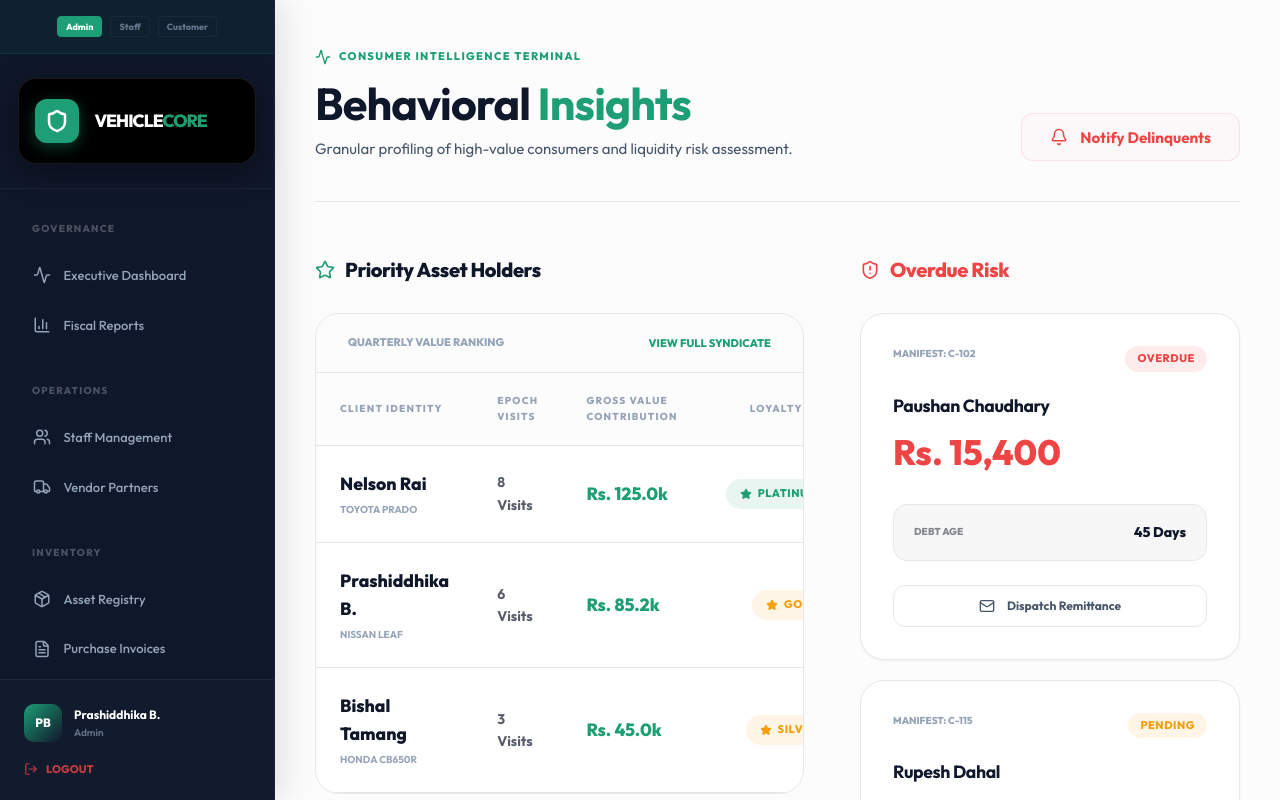
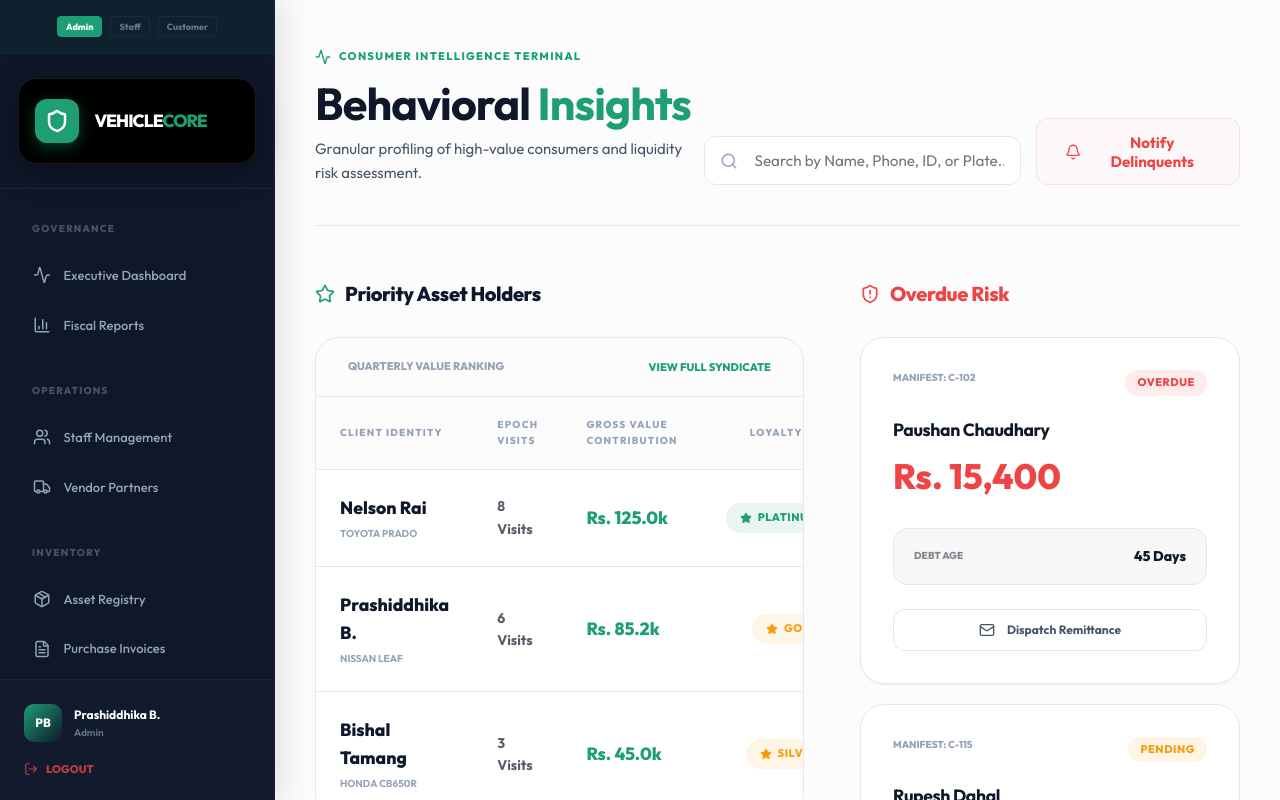
Before and after one commit to CodeJuggernaut15/SadhanSewa_CodeFun, a React (Vite) app in the folder frontend/: page /staff/customers in a window 1280 px wide. Shown: the top 800 px of the page. Built offline with nearby package versions, Linux system fonts and the light colour scheme.

Commit message:
Customer Intelligence: Staff can search customers and view behavioral insights

```diff
--- a/frontend/src/pages/CustomerInsights.jsx
+++ b/frontend/src/pages/CustomerInsights.jsx
@@ -1,7 +1,7 @@
 import React, { useState } from 'react';
 import {
   Users, TrendingUp, Star, Mail, ArrowRight, Activity,
-  ArrowUpRight, ShieldAlert, AlertCircle, CheckCircle, RefreshCcw, Bell
+  ArrowUpRight, ShieldAlert, AlertCircle, CheckCircle, RefreshCcw, Bell, Search
 } from 'lucide-react';
 
 const S = {
@@ -63,9 +63,15 @@ const CustomerInsights = () => {
           <h1 style={{ fontSize: '2.8rem', margin: 0 }}>Behavioral <span style={{ color: 'var(--primary)' }}>Insights</span></h1>
           <p style={{ margin: '8px 0 0', color: 'var(--text-secondary)', fontSize: '15px' }}>Granular profiling of high-value consumers and liquidity risk assessment.</p>
         </div>
-        <button className="btn btn-outline" onClick={() => handleNotify()} disabled={loading} style={{ color: '#ef4444', borderColor: '#ef444420', background: '#ef444405' }}>
-          {loading ? 'Dispatching...' : <><Bell size={18} /> Notify Delinquents</>}
-        </button>
+        <div style={{ display: 'flex', gap: '15px', alignItems: 'flex-end' }}>
+          <div style={{ position: 'relative', width: '350px' }}>
+             <Search size={18} style={{ position: 'absolute', left: '16px', top: '50%', transform: 'translateY(-50%)', color: 'var(--text-muted)' }} />
+             <input className="input" placeholder="Search by Name, Phone, ID, or Plate..." style={{ paddingLeft: '50px', paddingRight: '16px' }} />
+          </div>
+          <button className="btn btn-outline" onClick={() => handleNotify()} disabled={loading} style={{ color: '#ef4444', borderColor: '#ef444420', background: '#ef444405', height: 'fit-content' }}>
+            {loading ? 'Dispatching...' : <><Bell size={18} /> Notify Delinquents</>}
+          </button>
+        </div>
       </div>
 
       <div style={S.layout}>
```
